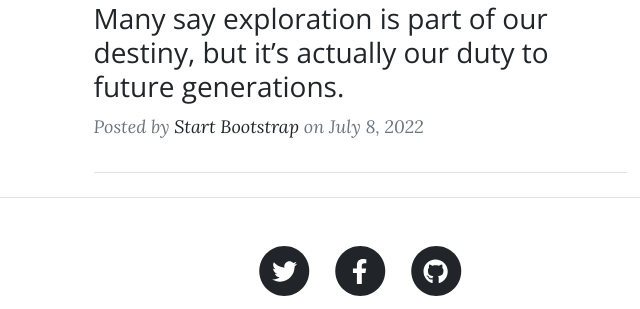
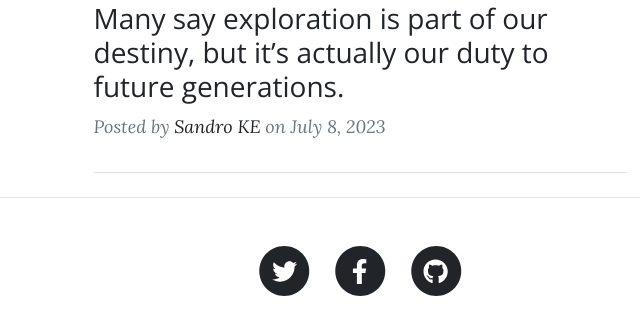
Before and after one commit to AlessandroKE/Blog_CMS, a PHP site: page /Blog_CMS/ in a window 1280 px wide. Shown: the part 1461-1770 px from the top of the page, without its empty margins (280-920 px from the left). Run offline with PHP 8.4, Linux system fonts and the light colour scheme; some libraries are stand-ins or nearby versions.

Commit message:
updating the home page

```diff
--- a/auth/login.php
+++ b/auth/login.php
@@ -36,7 +36,10 @@
     if ($stmt->rowCount() > 0) {
       if(password_verify($password, $row['password'])){
 
-        echo "Logged in sucessfully";
+        $_SESSION['username'] = $row['username'];
+
+       // echo "Logged in sucessfully";
+       header("Location: http://localhost/Blog_CMS/index.php");
 
       }else{
         echo "wrong password";
--- a/includes/header.php
+++ b/includes/header.php
@@ -3,8 +3,6 @@
 session_start();
 
 ?>
-
-
 
 <!DOCTYPE html>
 <html lang="en">
--- a/index.php
+++ b/index.php
@@ -49,8 +49,8 @@
                         </a>
                         <p class="post-meta">
                             Posted by
-                            <a href="#!">Start Bootstrap</a>
-                            on July 8, 2022
+                            <a href="#!">Sandro KE</a>
+                            on July 8, 2023
                         </p>
                     </div>
                     <!-- Divider-->
```
